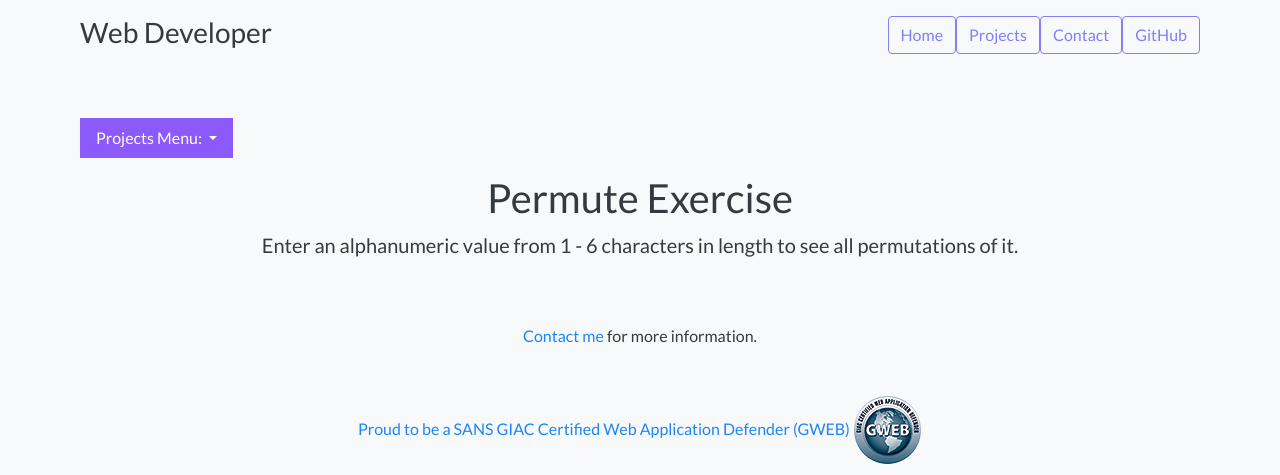
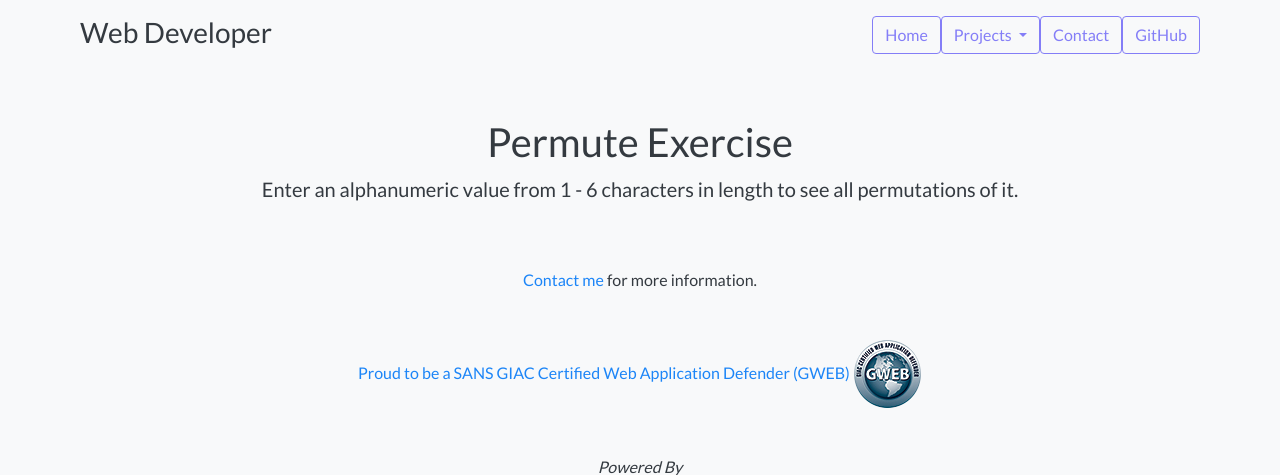
Before and after one commit to michellemark/michellemark, a Django app: template public_pages/templates/permute.html in a window 1280 px wide. Shown: the top 475 px of the page. Run offline with Django 3.2, Linux system fonts and the light colour scheme; the template is opened without the code that fills it, so the values that code supplies are empty; some libraries are stand-ins or nearby versions.

Commit message:
remove dependency on third party recaptcha library, move projects menu into main menu

```diff
--- a/michellemark/settings/base.py
+++ b/michellemark/settings/base.py
@@ -30,7 +30,6 @@ INSTALLED_APPS = [
     'django.contrib.staticfiles',
     'django.contrib.sites',
     'django.contrib.sitemaps',
-    'snowpenguin.django.recaptcha2',
     'public_pages.apps.PublicPagesConfig',
 ]
 MIDDLEWARE = [
--- a/public_pages/forms.py
+++ b/public_pages/forms.py
@@ -7,14 +7,11 @@ import re
 
 from django.core.exceptions import ValidationError
 from django.forms import ModelForm, TextInput, Textarea, Form, CharField
-from snowpenguin.django.recaptcha2.fields import ReCaptchaField
-from snowpenguin.django.recaptcha2.widgets import ReCaptchaWidget
 
 from .models import ContactMe
 
 
 class ContactMeForm(ModelForm):
-    captcha = ReCaptchaField(widget=ReCaptchaWidget(), required=True)
 
     class Meta:
         model = ContactMe
--- a/public_pages/templates/permute.html
+++ b/public_pages/templates/permute.html
@@ -1,13 +1,6 @@
 {% extends 'base.html' %}
-{% block extra_head %}
-    {% load recaptcha2 %}
-    {% recaptcha_init %}
-{% endblock extra_head %}
 {% block page_content %}
     <div class="container-fluid my-3">
-        <div class="row">
-            {% include 'projects_nav.html' %}
-        </div>
         <h1 class="cover-heading">
             Permute Exercise
         </h1>
--- a/public_pages/templates/projects_nav.html
+++ /dev/null
@@ -1,29 +0,0 @@
-<div class="container">
-    <div class="row mb-3">
-        <ul id="projects-menu" class="nav nav-pills bg-primary">
-            <li class="nav-item dropdown">
-                <a class="nav-link dropdown-toggle" href="#" id="navbarDropdownMenuLink" role="button"
-                   data-toggle="dropdown" aria-haspopup="true" aria-expanded="false">
-                    Projects Menu:
-                </a>
-                <div class="dropdown-menu" aria-labelledby="navbarDropdownMenuLink">
-                    {% url 'projects_main' as projects_main %}
-                    <a class="dropdown-item{% if request.get_full_path == projects_main %} active{% endif %}"
-                       href="{{ projects_main }}">
-                        Projects Home
-                    </a>
-                    {% url 'permute-form' as permute_form %}
-                    <a class="dropdown-item{% if request.get_full_path == permute_form %} active{% endif %}"
-                       href="{{ permute_form }}">
-                        Permute
-                    </a>
-                    {% url 'simple_grocery_list' as simple_grocery_list %}
-                    <a class="dropdown-item{% if request.get_full_path == simple_grocery_list %} active{% endif %}"
-                       href="{{ simple_grocery_list }}">
-                        Simple Grocery List
-                    </a>
-                </div>
-            </li>
-        </ul>
-    </div>
-</div>
--- /dev/null
+++ b/public_pages/templatetags/utility_tags.py
@@ -0,0 +1,9 @@
+from django import template
+
+register = template.Library()
+
+
+@register.simple_tag
+def make_list(*args):
+
+    return args
--- a/static/css/custom.css
+++ b/static/css/custom.css
@@ -10,9 +10,6 @@ body {
     -ms-flex-pack: center;
     -webkit-box-pack: center;
     justify-content: center;
-}
-#projects-menu a {
-    color: white !important;
 }
 .cover-container {
     width: 90%;
--- a/templates/base.html
+++ b/templates/base.html
@@ -41,26 +41,7 @@
             <h3 class="masthead-brand">
                 Web Developer
             </h3>
-            <nav class="nav nav-masthead justify-content-center">
-                {% url 'home' as home %}
-                <a class="btn btn-outline-secondary {% if request.get_full_path == home %} active{% endif %}"
-                   href="{{ home }}">
-                    Home
-                </a>
-                {% url 'projects_main' as projects_main %}
-                <a class="btn btn-outline-secondary {% if request.get_full_path == projects_main %} active{% endif %}"
-                   href="{{ projects_main }}">
-                    Projects
-                </a>
-                {% url 'contact-form' as contactform %}
-                <a class="btn btn-outline-secondary {% if request.get_full_path == contactform %} active{% endif %}"
-                   href="{{ contactform }}">
-                    Contact
-                </a>
-                <a class="btn btn-outline-secondary" href="https://github.com/michellemark">
-                    GitHub
-                </a>
-            </nav>
+            {% include "site-menu.html" %}
         </div>
     </header>
     <main role="main" class="inner cover">
@@ -104,5 +85,6 @@
         <script type="text/javascript" src="{% static js %}"></script>
     {% endfor %}
 {% endif %}
+{% block extra_external_js %}{% endblock %}
 </body>
 </html>
--- /dev/null
+++ b/templates/site-menu.html
@@ -0,0 +1,47 @@
+{% load utility_tags %}
+<ul class="nav nav-masthead justify-content-center">
+    <li class="nav-item">
+        {% url 'home' as home %}
+        <a class="btn btn-outline-secondary {% if request.get_full_path == home %} active{% endif %}"
+           href="{{ home }}">
+            Home
+        </a>
+    </li>
+    {% url 'projects_main' as projects_main %}
+    {% url 'permute-form' as permute_form %}
+    {% url 'simple_grocery_list' as simple_grocery_list %}
+    {% make_list projects_main permute_form simple_grocery_list as project_pages %}
+    <li class="nav-item dropdown btn  {% if request.get_full_path in project_pages %} btn-secondary {% else %} btn-outline-secondary{% endif %}">
+        <a class="nav-link dropdown-toggle p-0 {% if request.get_full_path in project_pages %} text-white {% else %} text-secondary{% endif %}"
+           href="#" id="navbarDropdownMenuLink" role="button" data-toggle="dropdown"
+           aria-haspopup="true" aria-expanded="false">
+            Projects
+        </a>
+        <div class="dropdown-menu" aria-labelledby="navbarDropdownMenuLink">
+            <a class="dropdown-item{% if request.get_full_path == projects_main %} active{% endif %}"
+               href="{{ projects_main }}">
+                Projects Home
+            </a>
+            <a class="dropdown-item{% if request.get_full_path == permute_form %} active{% endif %}"
+               href="{{ permute_form }}">
+                Permute
+            </a>
+            <a class="dropdown-item{% if request.get_full_path == simple_grocery_list %} active{% endif %}"
+               href="{{ simple_grocery_list }}">
+                Simple Grocery List
+            </a>
+        </div>
+    </li>
+    <li>
+        {% url 'contact-form' as contactform %}
+        <a class="btn btn-outline-secondary {% if request.get_full_path == contactform %} active{% endif %}"
+           href="{{ contactform }}">
+            Contact
+        </a>
+    </li>
+    <li>
+        <a class="btn btn-outline-secondary" href="https://github.com/michellemark">
+            GitHub
+        </a>
+    </li>
+</ul>
```
Also changed, not shown: public_pages/templates/contact-me-form.html (+10 -13 lines), public_pages/templates/projects_main.html (+0 -7 lines), public_pages/templates/simple_grocery_list.html (+2 -9 lines), public_pages/views.py (+25 -2 lines), 2 other files.
